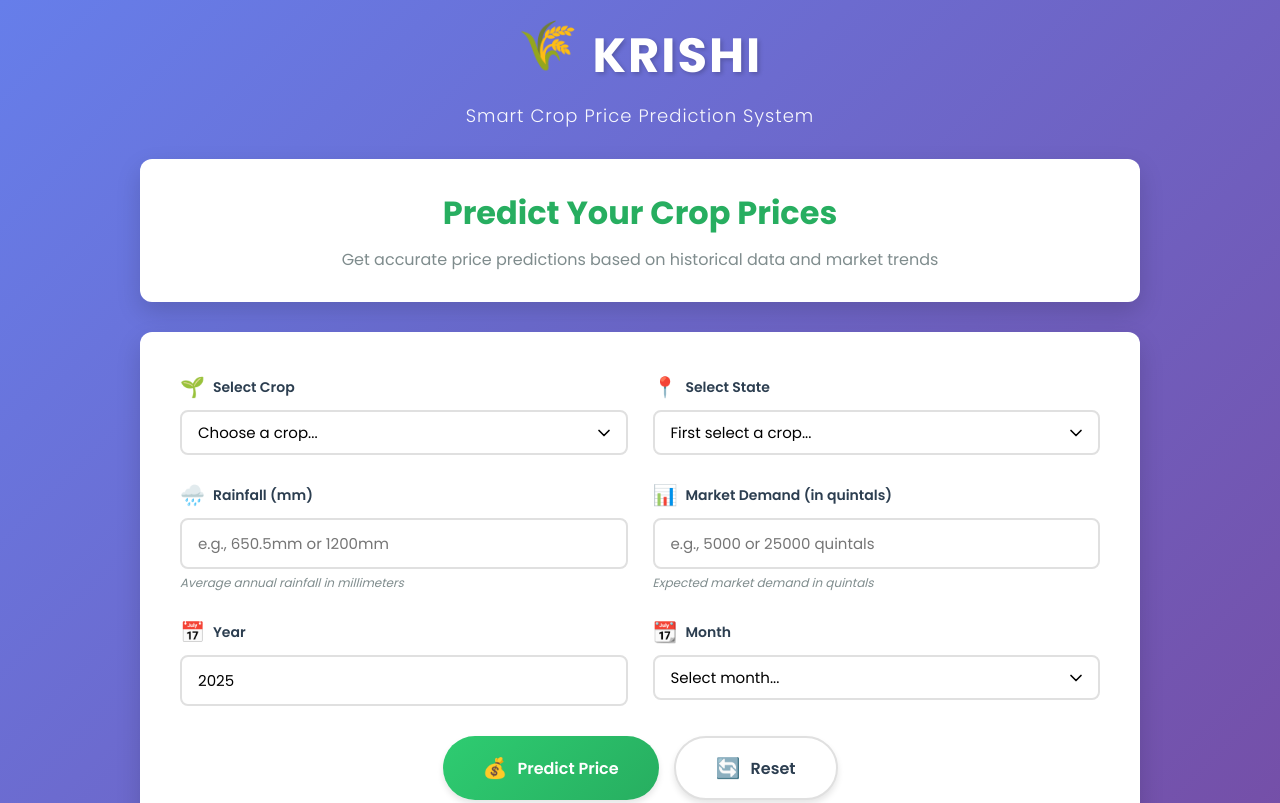
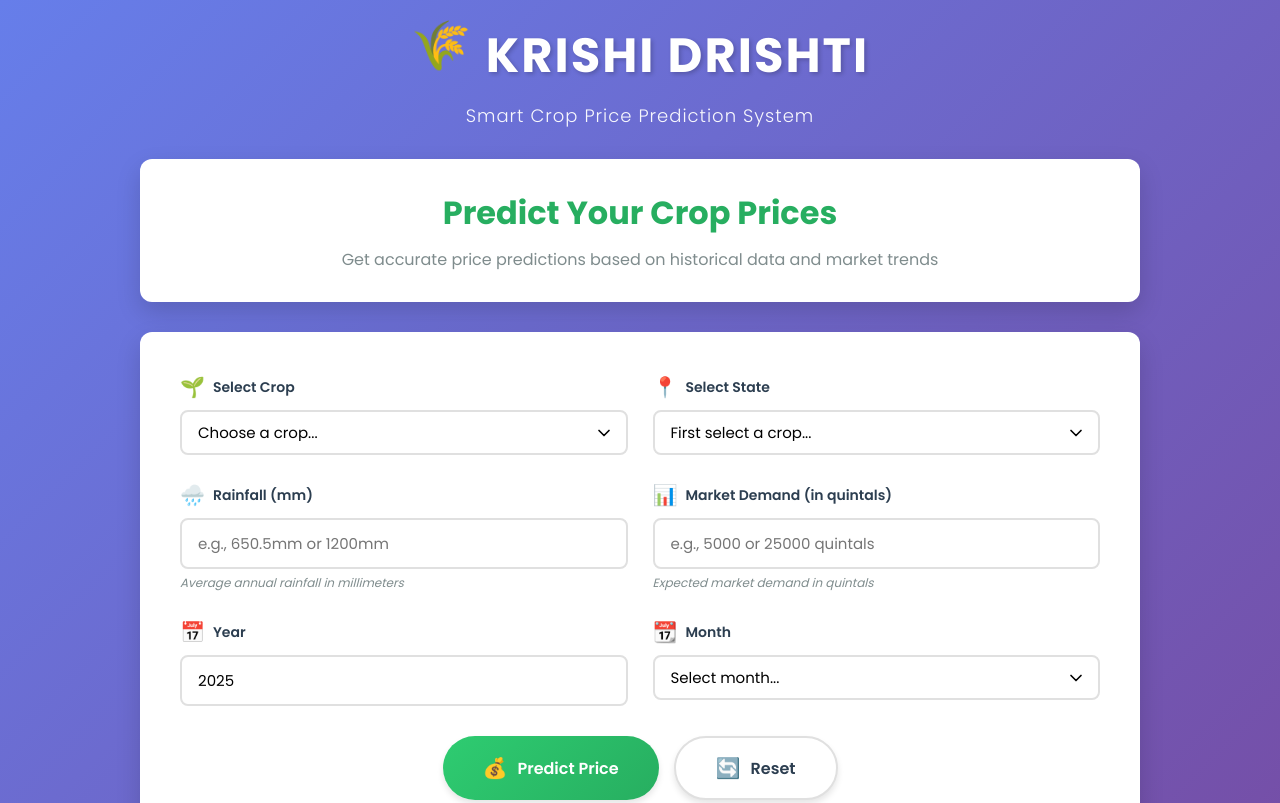
Before and after one commit to anubhavy-05/KRISHI-DRISTI-2.0, a plain HTML site: page index.html in a window 1280 px wide. Shown: the top 803 px of the page. Drawn offline with nearby package versions, Linux system fonts and the light colour scheme.

Commit message:
Update header title to "KRISHI DRISHTI" for improved branding

```diff
--- a/index.html
+++ b/index.html
@@ -18,7 +18,7 @@
         <header class="header">
             <div class="logo">
                 <span class="logo-icon">🌾</span>
-                <h1>KRISHI</h1>
+                <h1>KRISHI DRISHTI</h1>
             </div>
             <p class="tagline">Smart Crop Price Prediction System</p>
         </header>
```
